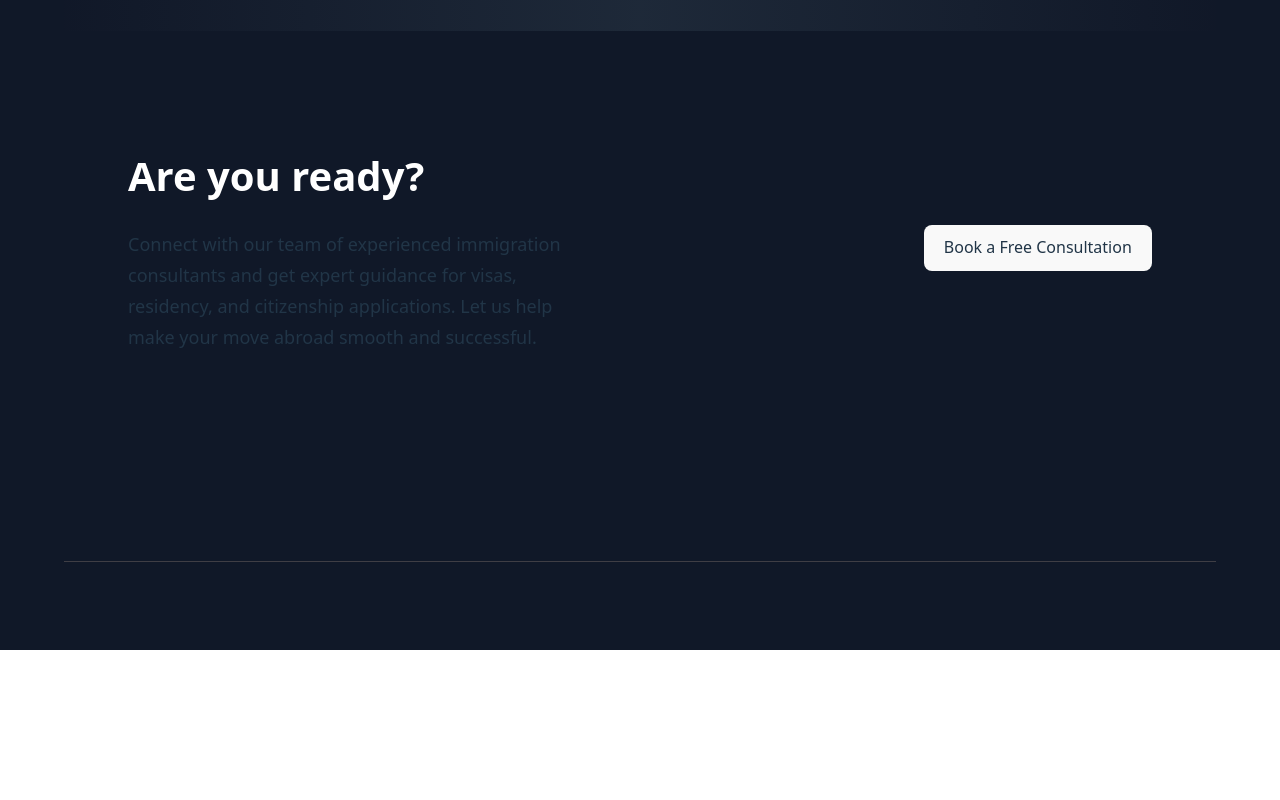
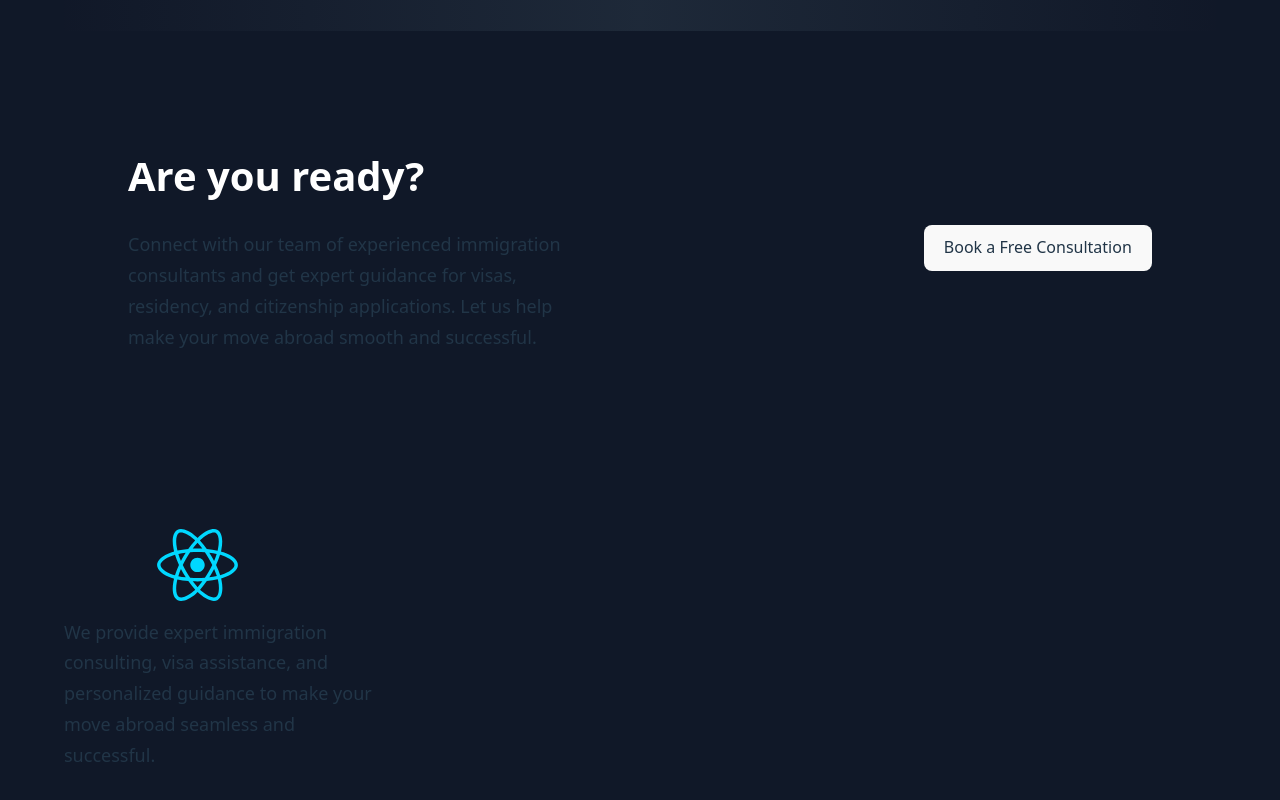
Before and after one commit to mosioc/singlepage-website-immigrio, a React (Vite) app: page / in a window 1280 px wide. Shown: the part 3576-4376 px from the top of the page. Before the commit the page ends 4226 px from the top, so only its background shows below. Built offline with nearby package versions, Linux system fonts and the light colour scheme.

Commit message:
feat: add logo and links section issue #6

```diff
--- a/src/components/Footer.tsx
+++ b/src/components/Footer.tsx
@@ -1,13 +1,24 @@
 import React from 'react';
 import styles from '../style';
-
+import react from '../assets/react.svg';
+import { footerLinks, socialMedia } from '../consts/bundle';
 
 const Footer: React.FC = () => {
   return (
     <section className={`${styles.flexCenter} ${styles.paddingY} flex-col bg-gray-900`}>
       {/* logo + links */}
       <div className={`${styles.flexStart} md:flex-row flex-col mb-8 w-full`}>
-        <div className="flex-[1] flex flex-col justify-start mr-10"></div>
+        <div className="flex-[1] flex flex-col justify-start mr-10">
+          <img
+            src={react}
+            alt="Immigration Agency Logo"
+            className="w-[266px] h-[72px] object-contain"
+          />
+          <p className={`${styles.paragraph} mt-4 max-w-[312px]`}>
+            We provide expert immigration consulting, visa assistance, and personalized guidance to
+            make your move abroad seamless and successful.
+          </p>
+        </div>
 
         {/* footer links */}
         <div className="flex-[1.5] w-full flex flex-row justify-between flex-wrap md:mt-0 mt-10"></div>
```
